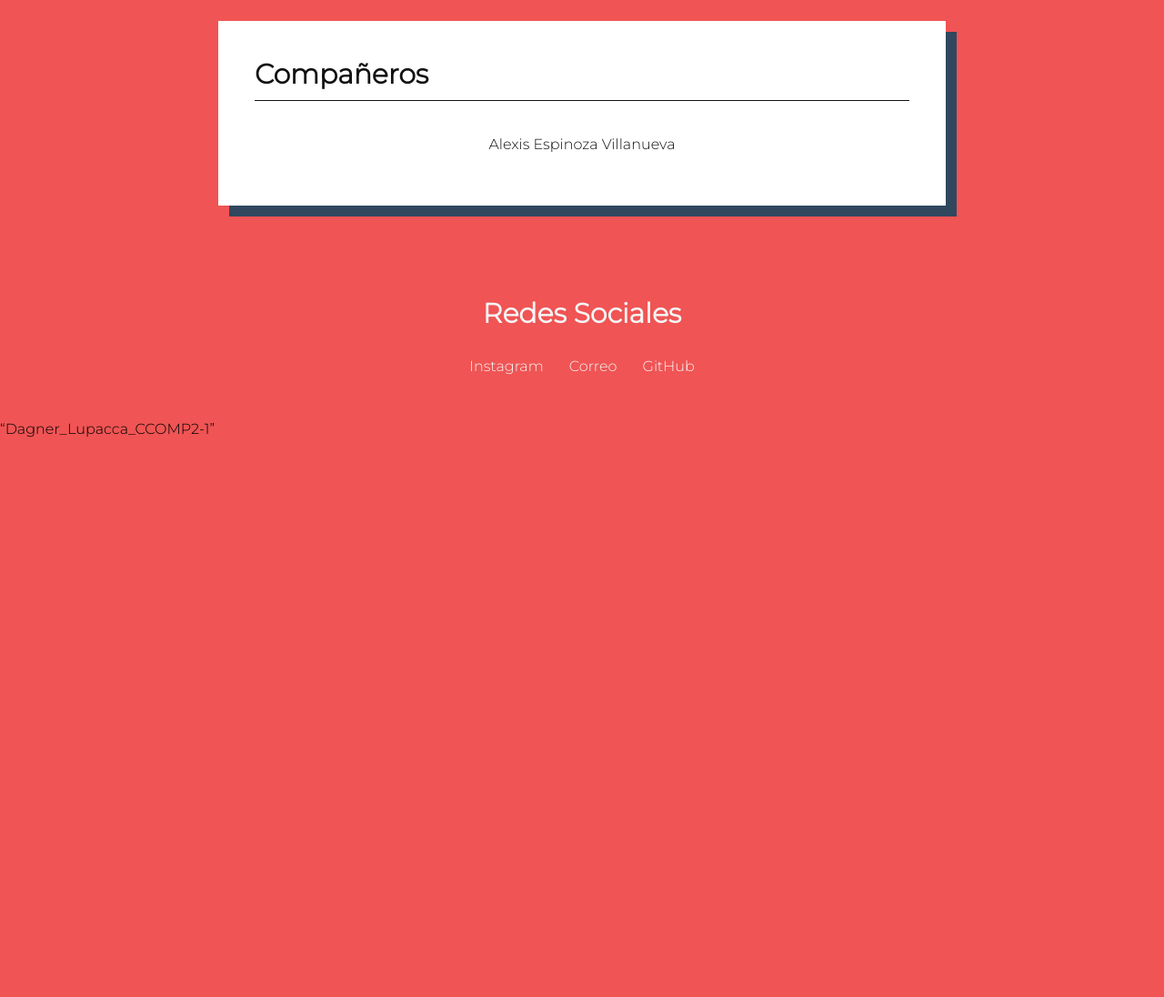
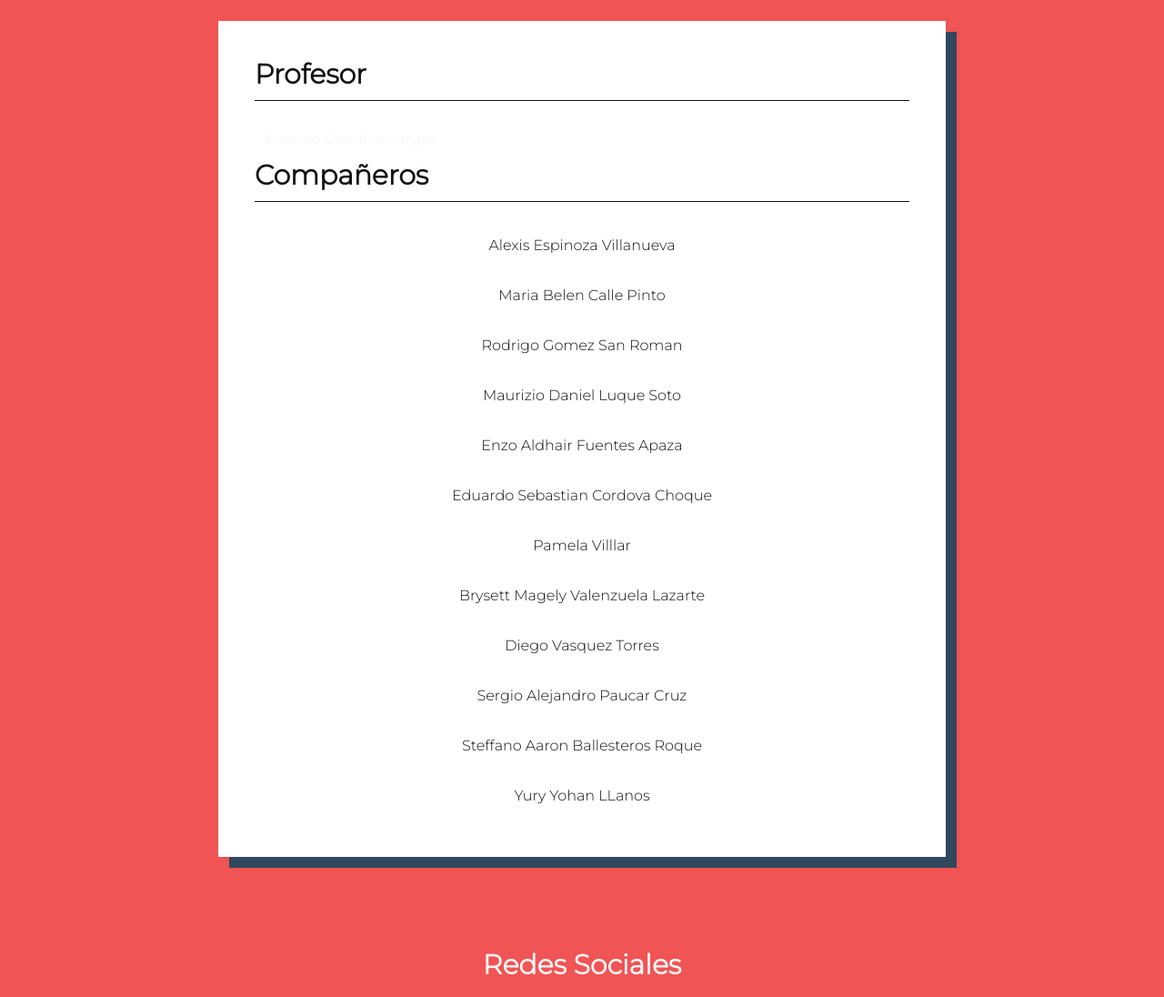
Before and after one commit to Dagner25/Dagner, a plain HTML site: page index.html in a window 1280 px wide. Shown: the part 680-1776 px from the top of the page at 91% size. Before the commit the page ends 1161 px from the top, so only its background shows below. Drawn offline with Linux system fonts and the light colour scheme.

Commit message:
Add files via upload

```diff
--- a/index.html
+++ b/index.html
@@ -26,9 +26,22 @@
             </div>
         </div>
         <div class="contenedor c2">
+            <h2>Profesor</h2>
+            <a class="compañeros" target="_blank" href="https://ecuadros.blogspot.com/"> Ernesto Cuadros Vargas </a>
             <h2>Compañeros</h2>
             <div>
                 <a class="compañeros" target="_blank" href="https://alexisespinozavillanueva.netlify.app/">Alexis Espinoza Villanueva </a>
+                <a class="compañeros" target="_blank" href="https://mariabelencallepinto.netlify.app/">Maria Belen Calle Pinto </a>
+                <a class="compañeros" target="_blank" href="https://rodrygsr.github.io/hosting/">Rodrigo Gomez San Roman </a>
+                <a class="compañeros" target="_blank" href="https://mauriziodanielluquesoto.netlify.app"> Maurizio Daniel Luque Soto </a>
+                <a class="compañeros" target="_blank" href="https://enzoaldhairfuentesapaza.github.io/">Enzo Aldhair Fuentes Apaza </a>
+                <a class="compañeros" target="_blank" href="https://eduardosebastiancordovachoque.netlify.app/">Eduardo Sebastian Cordova Choque </a>
+                <a class="compañeros" target="_blank" href="https://pamelavillar.github.io/">Pamela Villlar </a>
+                <a class="compañeros" target="_blank" href="https://brysettmagelyvalenzuelalazarte.github.io">Brysett Magely Valenzuela Lazarte </a>
+                <a class="compañeros" target="_blank" href="https://diegovasqueztorres.000webhostapp.com/">Diego Vasquez Torres </a>
+                <a class="compañeros" target="_blank" href="https://sergio-alejandro-paucar-cruz.web.app/">Sergio Alejandro Paucar Cruz </a>
+                <a class="compañeros" target="_blank" href="https://steffanoaaronballesterosroque.netlify.app/">Steffano Aaron Ballesteros Roque </a>
+                <a class="compañeros" target="_blank" href="https://yuryyohanllanos.web.app/">Yury Yohan LLanos  </a>
 
             </div>
         </div>
```
